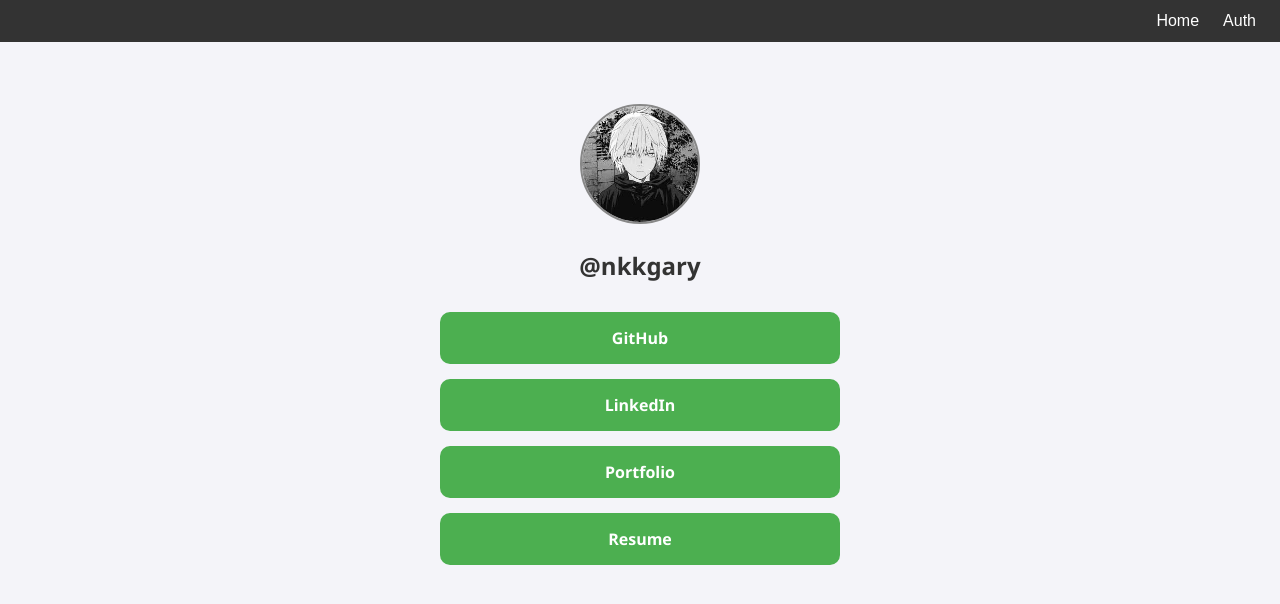
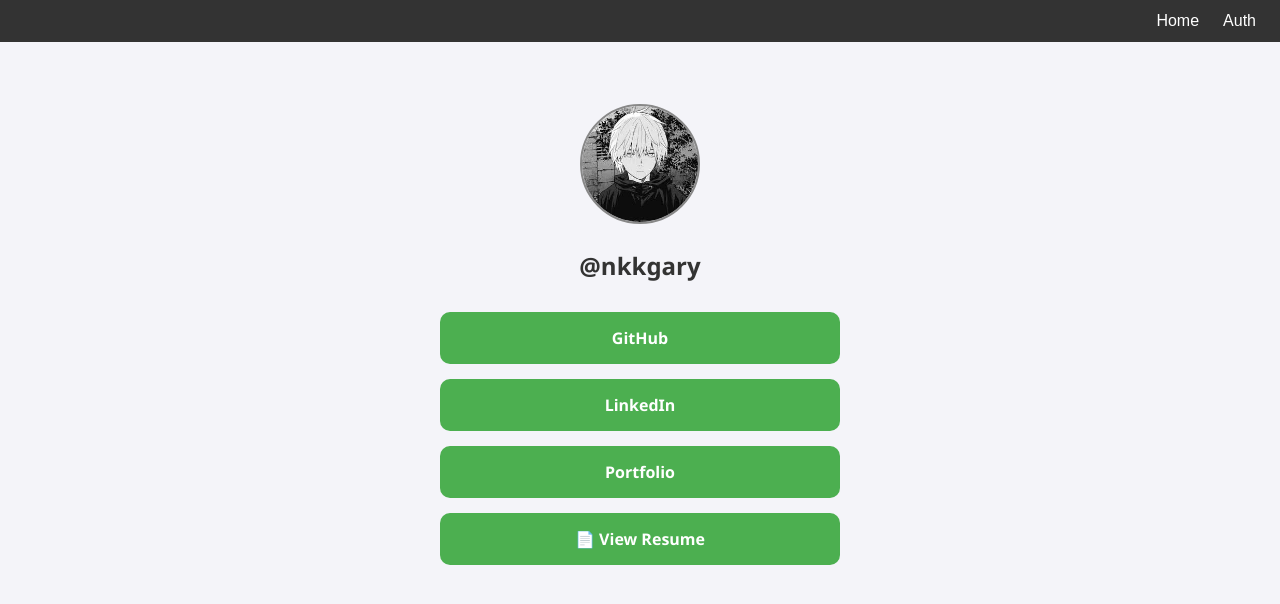
Before and after one commit to NkkGary/loginAcPw, a React (Create React App) app: page /auth#/home in a window 1280 px wide. Shown: the top 604 px of the page. Built offline with nearby package versions, Linux system fonts and the light colour scheme.

Commit message:
Add routing configuration for main application pages

```diff
--- a/src/App.js
+++ b/src/App.js
@@ -1,20 +1,19 @@
 // src/App.js
 import React from 'react';
-import {  Route, Routes } from 'react-router-dom';
-import './App.css'; // Import global styles
-import { Navbar, Home, About, Contact, Auth, NotFound } from './components'; // Simplified imports
+import { Routes, Route } from 'react-router-dom';
+import './App.css';
+import { Navbar } from './components';
+import routes from './routes';
 
 function App() {
   return (
     <>
-      <Navbar /> {/* Fixed Navbar included at the top */}
-      <div className="container"> {/* Container for consistent padding */}
+      <Navbar />
+      <div className="container">
         <Routes>
-          <Route path="home" element={<Home />} />
-          <Route path="about" element={<About />} />
-          {/* <Route path="/contact" element={<Contact />} /> */}
-          <Route path="auth" element={<Auth />} />
-          <Route path="*" element={<NotFound />} /> {/* Fallback route for 404 */}
+          {routes.map(({ path, element }) => (
+            <Route key={path} path={path} element={element} />
+          ))}
         </Routes>
       </div>
     </>
--- a/src/data/links.json
+++ b/src/data/links.json
@@ -1,6 +1,11 @@
 [
-    { "label": "GitHub", "url": "https://github.com/nkkgary" },
-    { "label": "LinkedIn", "url": "https://www.linkedin.com/in/gary-ng-35a3a7241/" },
-    { "label": "Portfolio", "url": "/Ng_Ka_Ki_Gary_Resume_2025" },
-    { "label": "Resume", "url": "/Ng_Ka_Ki_Gary_Resume_2025" }
-  ]
+  { "label": "GitHub", "url": "https://github.com/nkkgary" },
+  {
+    "label": "LinkedIn",
+    "url": "https://www.linkedin.com/in/gary-ng-35a3a7241/"
+  },
+  { "label": "Portfolio", "url": "/Ng_Ka_Ki_Gary_Resume_2025" },
+  {
+    "label": "📄 View Resume",
+"url": "https://nkkgary.github.io/loginAcPw/assets/resume/Ng_Ka_Ki_Gary_Resume_2025.pdf"  }
+]
--- /dev/null
+++ b/src/routes.js
@@ -0,0 +1,15 @@
+
+import React from 'react';
+import { Navigate } from 'react-router-dom';
+import { Home, About, Contact, Auth, NotFound } from './components';
+
+const routes = [
+  { path: '/', element: <Navigate to="/home" /> },
+  { path: '/home', element: <Home /> },
+  { path: '/about', element: <About /> },
+  { path: '/contact', element: <Contact /> },
+  { path: '/auth', element: <Auth /> },
+  { path: '*', element: <NotFound /> },
+];
+
+export default routes;
```
Also changed, not shown: index.html (+21 -4 lines), 2 other files (tests, documents, lock files or other folders).
